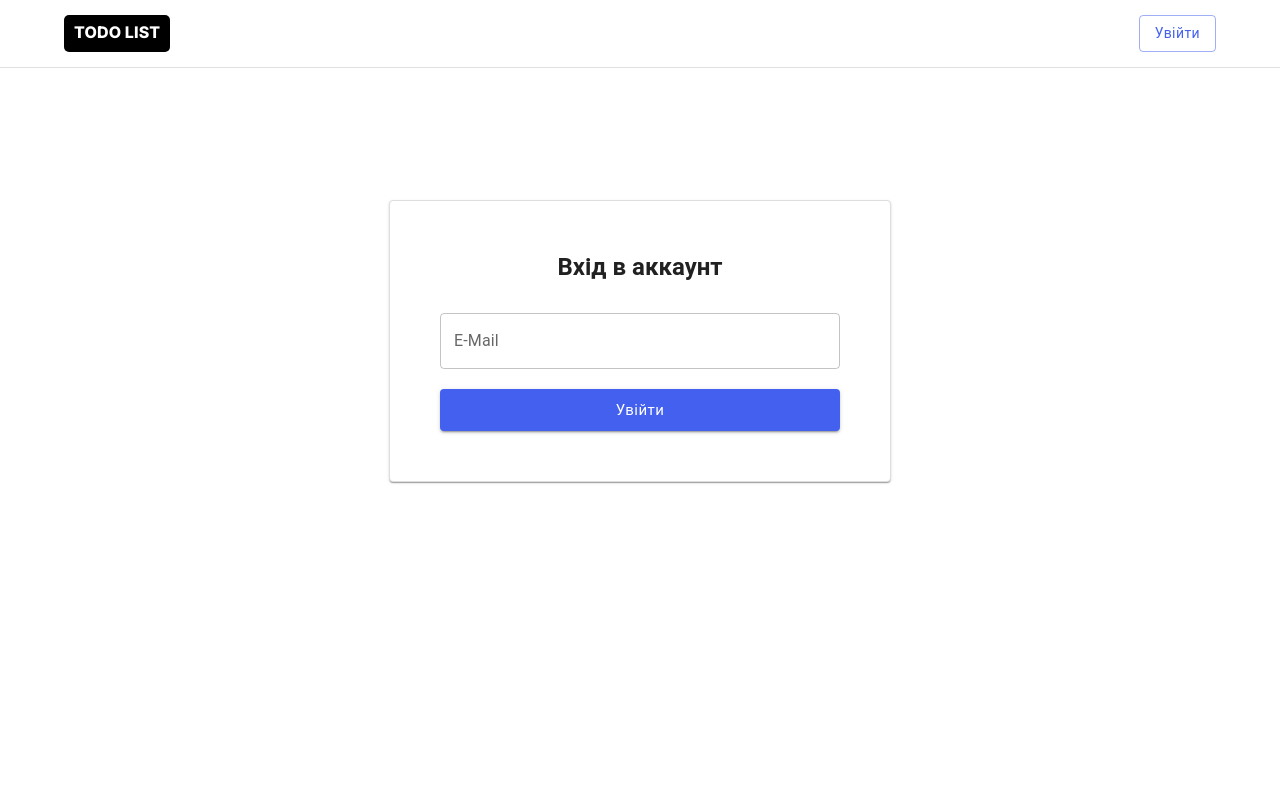
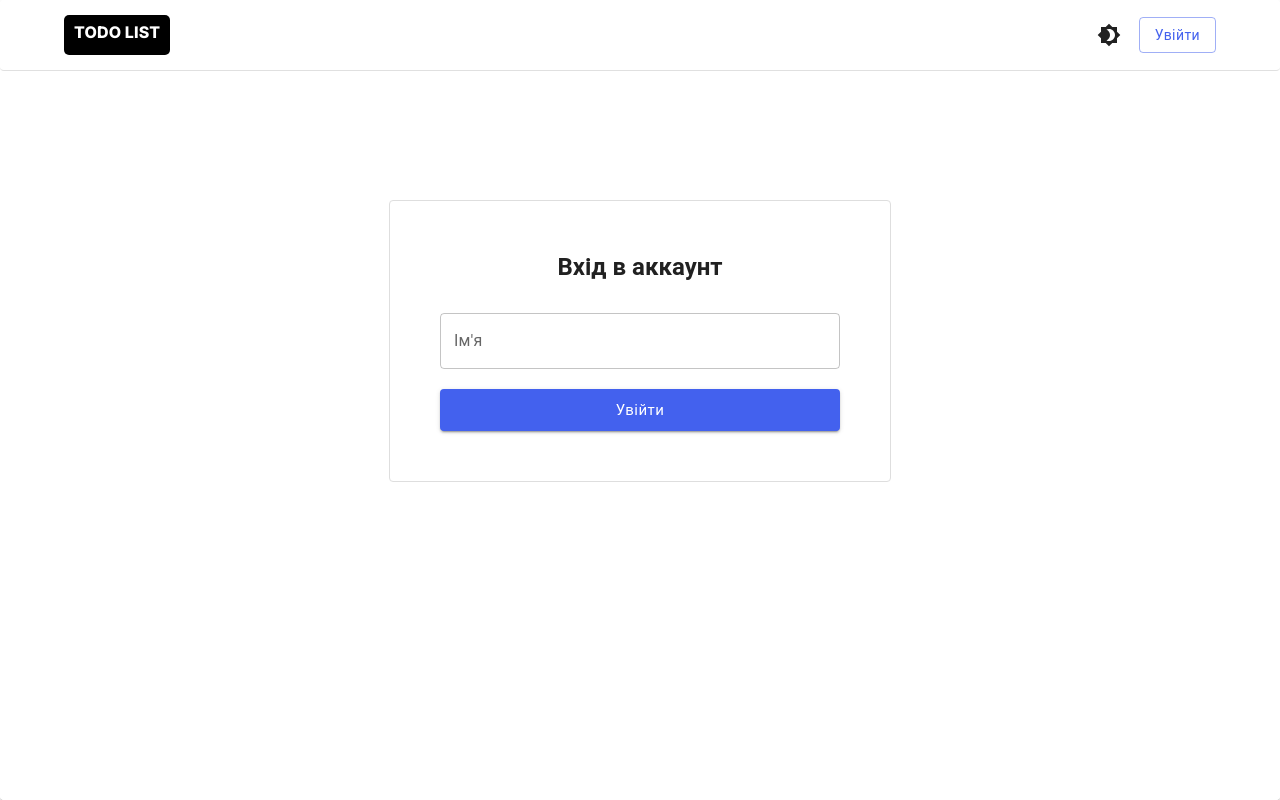
Before and after one commit to Kaktuzo4ek/todo-list, a React (Create React App) app: page /login in a window 1280 px wide. Built offline with nearby package versions, Linux system fonts and the light colour scheme.

Commit message:
added theme change

```diff
--- a/src/App.tsx
+++ b/src/App.tsx
@@ -1,16 +1,14 @@
 /* eslint-disable import/no-extraneous-dependencies */
 import React from 'react';
 import { Routes, Route } from 'react-router-dom';
-import { Provider } from 'react-redux';
-
-import { store } from './redux/store';
+import Paper from '@mui/material/Paper';
 
 import Header from './components/Header';
 import Home from './pages/Home';
 import Login from './pages/Login';
 
 const App: React.FC = () => (
-  <Provider store={store}>
+  <Paper>
     <div className='App'>
       <Header />
       <Routes>
@@ -18,7 +16,7 @@ const App: React.FC = () => (
         <Route path='/login' element={<Login />} />
       </Routes>
     </div>
-  </Provider>
+  </Paper>
 );
 
 export default App;
--- a/src/components/Table/basicTable.module.scss
+++ b/src/components/Table/basicTable.module.scss
@@ -1,5 +1,4 @@
 .table {
-  width: 800px;
   background-color: #fff;
 
   .icons {
--- a/src/components/Table/index.tsx
+++ b/src/components/Table/index.tsx
@@ -44,9 +44,8 @@ const BasicTable: React.FC<BasicTableProps> = ({
   );
 
   return (
-    <Paper elevation={3}>
-      <TableContainer className={styles.table}>
-        <Table sx={{ width: 800 }} aria-label='simple table'>
+    <TableContainer className={styles.table} component={Paper} elevation={3}>
+      <Table sx={{ minWidth: 650 }} aria-label='simple table'>
         <TableHead>
           <TableRow>
             <TableCell sx={{ width: 120 }}>Дата створення</TableCell>
@@ -111,7 +110,6 @@ const BasicTable: React.FC<BasicTableProps> = ({
         </TableBody>
       </Table>
     </TableContainer>
-    </Paper>
   );
 };
 
--- a/src/components/header/index.tsx
+++ b/src/components/header/index.tsx
@@ -2,14 +2,20 @@ import React from 'react';
 import { Link } from 'react-router-dom';
 import Button from '@mui/material/Button';
 import Container from '@mui/material/Container';
+import Paper from '@mui/material/Paper';
+import IconButton from '@mui/material/IconButton';
+import Brightness4Icon from '@mui/icons-material/Brightness4';
+import Brightness7Icon from '@mui/icons-material/Brightness7';
 
 import { useDispatch } from 'react-redux';
 import styles from './header.module.scss';
 import { RootState, useAppSelector } from '../../redux/store';
 import { logout, selectIsAuth } from '../../redux/auth';
+import { changeThemeToggle } from '../../redux/theme';
 
 export const Header: React.FC = () => {
   const isAuth = useAppSelector((state: RootState) => selectIsAuth(state.auth));
+  const darkTheme = useAppSelector((state: RootState) => state.theme.darkTheme);
   const user = useAppSelector((state: RootState) => state.auth.user);
   const dispatch = useDispatch();
 
@@ -21,13 +27,21 @@ export const Header: React.FC = () => {
   };
 
   return (
-    <header className={styles.root}>
+    <Paper className={styles.root} elevation={0}>
       <Container maxWidth='lg'>
         <div className={styles.inner}>
           <Link className={styles.logo} to='/'>
             <div>TODO LIST</div>
           </Link>
           <div className={styles.buttons}>
+            <div className={styles.flexBox}>
+              <IconButton
+                sx={{ ml: 1 }}
+                onClick={() => dispatch(changeThemeToggle())}
+                color='inherit'
+              >
+                {darkTheme ? <Brightness7Icon /> : <Brightness4Icon />}
+              </IconButton>
               {isAuth ? (
                 <div className={styles.flexBox}>
                   <span>{user.name}</span>
@@ -46,8 +60,9 @@ export const Header: React.FC = () => {
               )}
             </div>
           </div>
+        </div>
       </Container>
-    </header>
+    </Paper>
   );
 };
 
--- a/src/index.scss
+++ b/src/index.scss
@@ -3,5 +3,4 @@ body {
   font-family: 'Inter', system-ui;
   -webkit-font-smoothing: antialiased;
   -moz-osx-font-smoothing: grayscale;
-  //background-color: #fff !important;
 }
--- a/src/index.tsx
+++ b/src/index.tsx
@@ -2,18 +2,33 @@ import React from 'react';
 import ReactDOM from 'react-dom/client';
 import { BrowserRouter } from 'react-router-dom';
 import { ThemeProvider } from '@mui/material';
+import { Provider } from 'react-redux';
 
-import { theme } from './theme';
+import { lightTheme, darkTheme } from './theme';
 import './index.scss';
 import App from './App';
+import { RootState, useAppSelector, store } from './redux/store';
 
 const root = ReactDOM.createRoot(
   document.getElementById('root') as HTMLElement,
 );
-root.render(
-  <BrowserRouter>
-    <ThemeProvider theme={theme}>
+
+const ThemeProviderWithCustomTheme: React.FC = () => {
+  const isDarkTheme = useAppSelector(
+    (state: RootState) => state.theme.darkTheme,
+  );
+
+  return (
+    <ThemeProvider theme={isDarkTheme ? darkTheme : lightTheme}>
       <App />
     </ThemeProvider>
-  </BrowserRouter>,
+  );
+};
+
+root.render(
+  <Provider store={store}>
+    <BrowserRouter>
+      <ThemeProviderWithCustomTheme />
+    </BrowserRouter>
+  </Provider>,
 );
--- a/src/pages/Login/index.tsx
+++ b/src/pages/Login/index.tsx
@@ -1,3 +1,4 @@
+/* eslint-disable quotes */
 /* eslint-disable react/jsx-props-no-spreading */
 import React from 'react';
 import Typography from '@mui/material/Typography';
@@ -42,14 +43,15 @@ const Login: React.FC = () => {
   }
 
   return (
-    <Paper classes={{ root: styles.root }}>
+    <Paper className={styles.container} elevation={0}>
+      <Paper classes={{ root: styles.root }} elevation={0}>
         <Typography classes={{ root: styles.title }} variant='h5'>
           Вхід в аккаунт
         </Typography>
         <form onSubmit={handleSubmit(onSubmit)}>
           <TextField
             className={styles.field}
-          label='E-Mail'
+            label={`Ім'я`}
             type='text'
             error={Boolean(errors.name?.message)}
             helperText={errors.name?.message}
@@ -61,6 +63,7 @@ const Login: React.FC = () => {
           </Button>
         </form>
       </Paper>
+    </Paper>
   );
 };
 
--- a/src/pages/Login/login.module.scss
+++ b/src/pages/Login/login.module.scss
@@ -1,3 +1,9 @@
+.container {
+  width: 100vw;
+  height: 100vh;
+  overflow: hidden;
+}
+
 .root {
   width: 400px;
   padding: 50px;
--- a/src/pages/home/index.tsx
+++ b/src/pages/home/index.tsx
@@ -158,15 +158,17 @@ const Home: React.FC = () => {
   return (
     <div className={styles.container}>
       <div className={styles.flexBox}>
+        <Paper className={styles.inputField} elevation={0}>
           <TextField
-          className={styles.inputField}
             id='outlined-basic'
             value={taskName}
             onChange={(e) => setTaskName(e.target.value)}
             label='Введіть назву справи'
             variant='outlined'
             size='small'
+            fullWidth
           />
+        </Paper>
         <Button
           onClick={createTask}
           className={styles.createBtn}
--- a/src/redux/store.ts
+++ b/src/redux/store.ts
@@ -4,9 +4,15 @@ import { TypedUseSelectorHook, useSelector } from 'react-redux';
 import tasksReducer from './tasks';
 import widgetsReducer from './widgets';
 import { authReducer } from './auth';
+import themeReducer from './theme';
 
 export const store = configureStore({
-  reducer: { tasks: tasksReducer, widgets: widgetsReducer, auth: authReducer },
+  reducer: {
+    tasks: tasksReducer,
+    widgets: widgetsReducer,
+    auth: authReducer,
+    theme: themeReducer,
+  },
 });
 
 export type RootState = ReturnType<typeof store.getState>;
--- /dev/null
+++ b/src/redux/theme/index.ts
@@ -0,0 +1,23 @@
+/* eslint-disable no-param-reassign */
+/* eslint-disable operator-linebreak */
+/* eslint-disable object-curly-newline */
+/* eslint-disable no-unneeded-ternary */
+import { createSlice } from '@reduxjs/toolkit';
+
+const initialState = {
+  darkTheme: false,
+};
+
+export const themeSlice = createSlice({
+  name: 'theme',
+  initialState,
+  reducers: {
+    changeThemeToggle: (state) => {
+      state.darkTheme = !state.darkTheme;
+    },
+  },
+});
+
+export const { changeThemeToggle } = themeSlice.actions;
+
+export default themeSlice.reducer;
--- a/src/theme.ts
+++ b/src/theme.ts
@@ -1,7 +1,8 @@
 import { createTheme } from '@mui/material/styles';
 
-export const theme = createTheme({
+export const lightTheme = createTheme({
   palette: {
+    mode: 'light',
     primary: {
       main: '#4361ee',
     },
@@ -13,3 +14,18 @@ export const theme = createTheme({
     },
   },
 });
+
+export const darkTheme = createTheme({
+  palette: {
+    mode: 'dark',
+    primary: {
+      main: '#4361ee',
+    },
+  },
+  typography: {
+    button: {
+      textTransform: 'none',
+      fontWeight: 400,
+    },
+  },
+});
```
Lines whose indentation alone changed are shown as unchanged.
